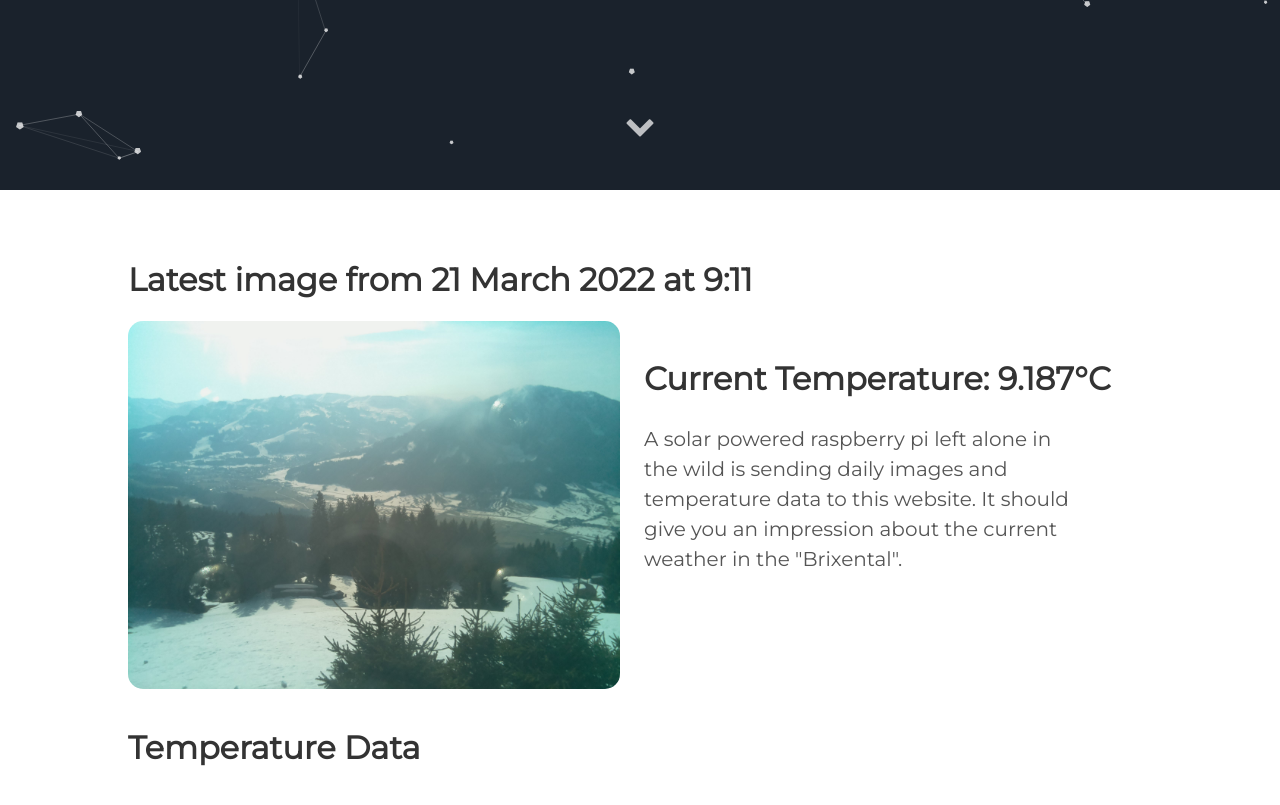
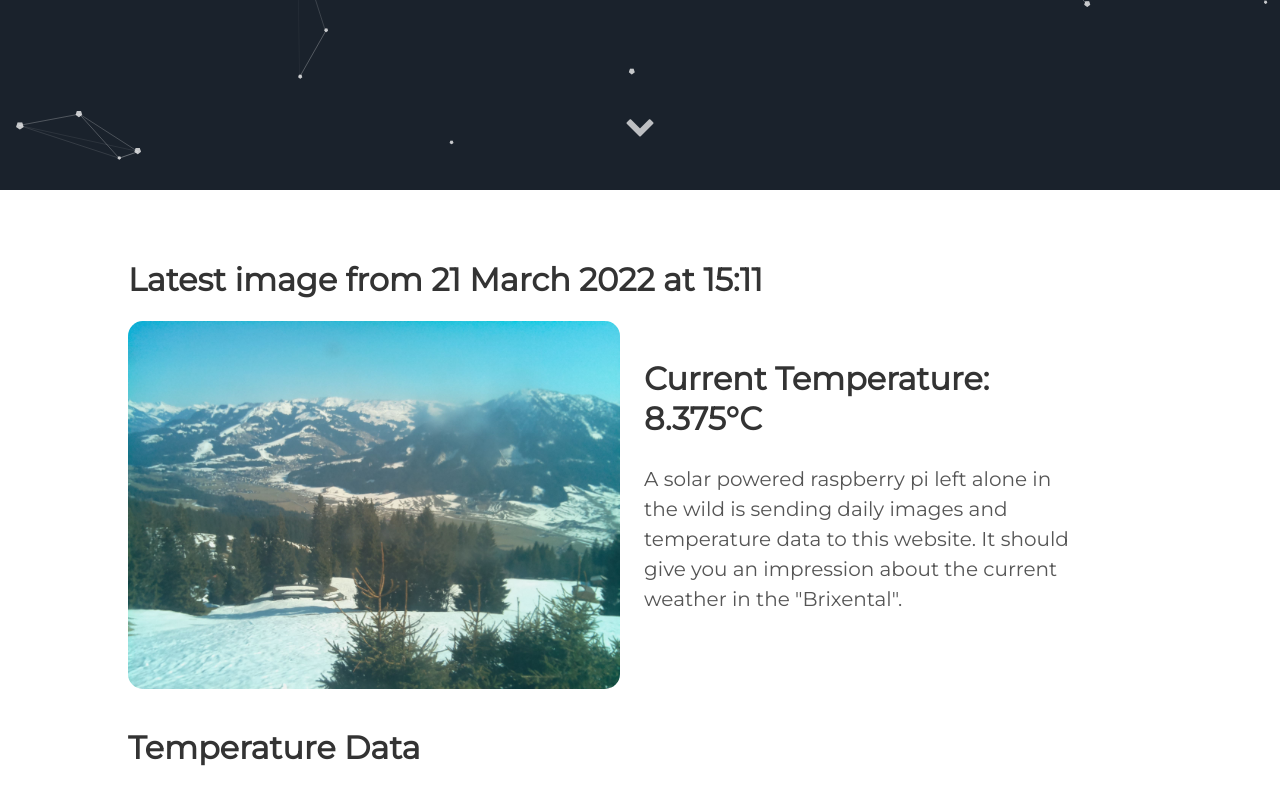
Before and after one commit to vektorious/vektorious.github.io, a Jekyll site: the page built from resources/huette.md, in a window 1280 px wide and 900 px high, scrolled down 710 px. Shown: the top 805 px of the window. Built offline with Jekyll 4.4.1, drawn with Linux system fonts in a browser that asks for light colours.

Commit message:
I'm a bot beep boop

```diff
--- a/resources/huette.md
+++ b/resources/huette.md
@@ -6,13 +6,13 @@ image: '/assets/img/'
 description: 'Live image from the Austrian alps'
 twitter_text: ' '
 ---
-## Latest image from 21 March 2022 at  9:11
+## Latest image from 21 March 2022 at 15:11
 <div class="huette">
   <div class="huette-image">
     <img src="{{ "/assets/img/huette.jpg" | prepend: site.baseurl }}">
   </div>
   <div class="huette-text">
-        <h2>Current Temperature: 9.187°C</h2>
+        <h2>Current Temperature: 8.375°C</h2>
         <p>A solar powered raspberry pi left alone in the wild is sending daily images and temperature data to this website. It should give you an impression about the current weather in the "Brixental".</p>
 
   </div>
```
Also changed, not shown: rpi-script/2022-03-21_150951.txt (renamed from rpi-script/2022-03-21_090950.txt, +5 -5 lines), rpi-script/huette.md (+2 -2 lines), assets/img/huette.jpg, assets/img/temp_plot.png, rpi-script/temp_plot.png, 1 other file.
